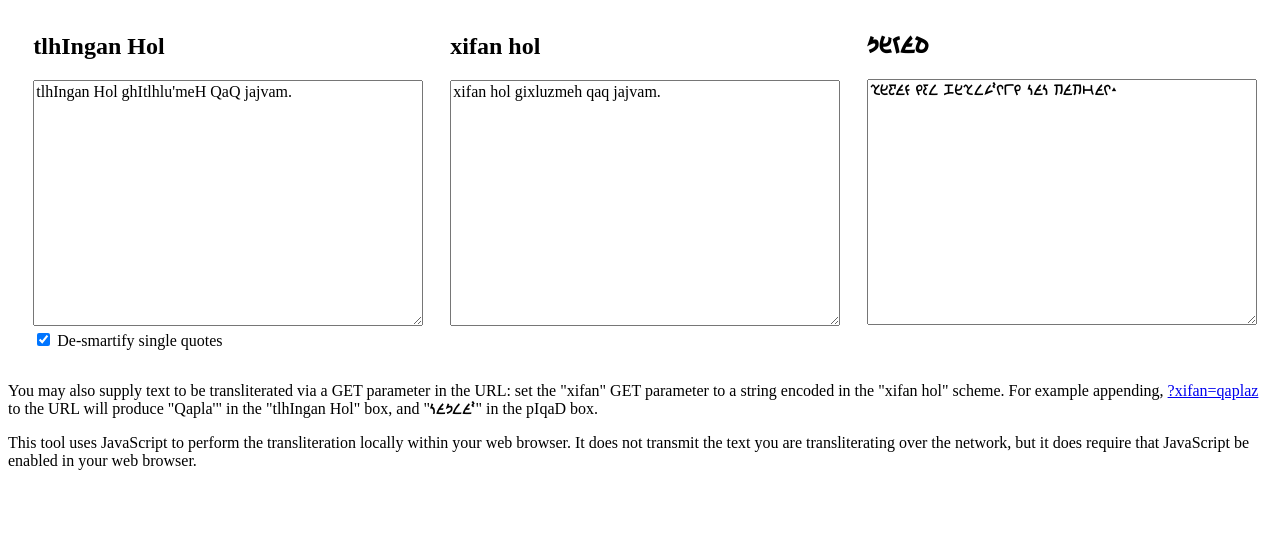
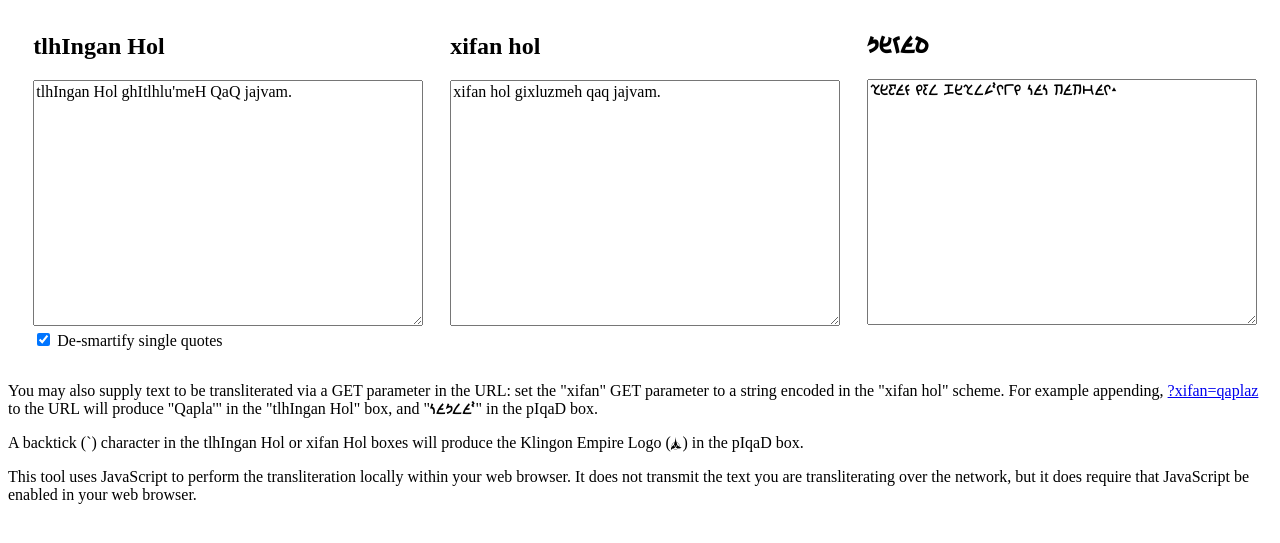
Before and after one commit to dadap/pIqaD-tools, a plain HTML site: page universal-transliterator/index.html in a window 1280 px wide. Shown: the part 119-662 px from the top of the page. Drawn offline with Linux system fonts and the light colour scheme.

Commit message:
Include help text about empire logo

```diff
--- a/universal-transliterator/index.html
+++ b/universal-transliterator/index.html
@@ -42,6 +42,9 @@ set the "xifan" GET parameter to a string encoded in the "xifan hol" scheme.
 For example appending, <a href="?xifan=qaplaz">?xifan=qaplaz</a> to the URL will
 produce "Qapla'" in the "tlhIngan Hol" box, and
 "<span class="pIqaD"></span>" in the pIqaD box.</p>
+
+<p>A backtick (`) character in the tlhIngan Hol or xifan Hol boxes will produce
+the Klingon Empire Logo (<span class="pIqaD"></span>) in the pIqaD box.</p>
 
 <p>This tool uses JavaScript to perform the transliteration locally within your
 web browser. It does not transmit the text you are transliterating over the
```
